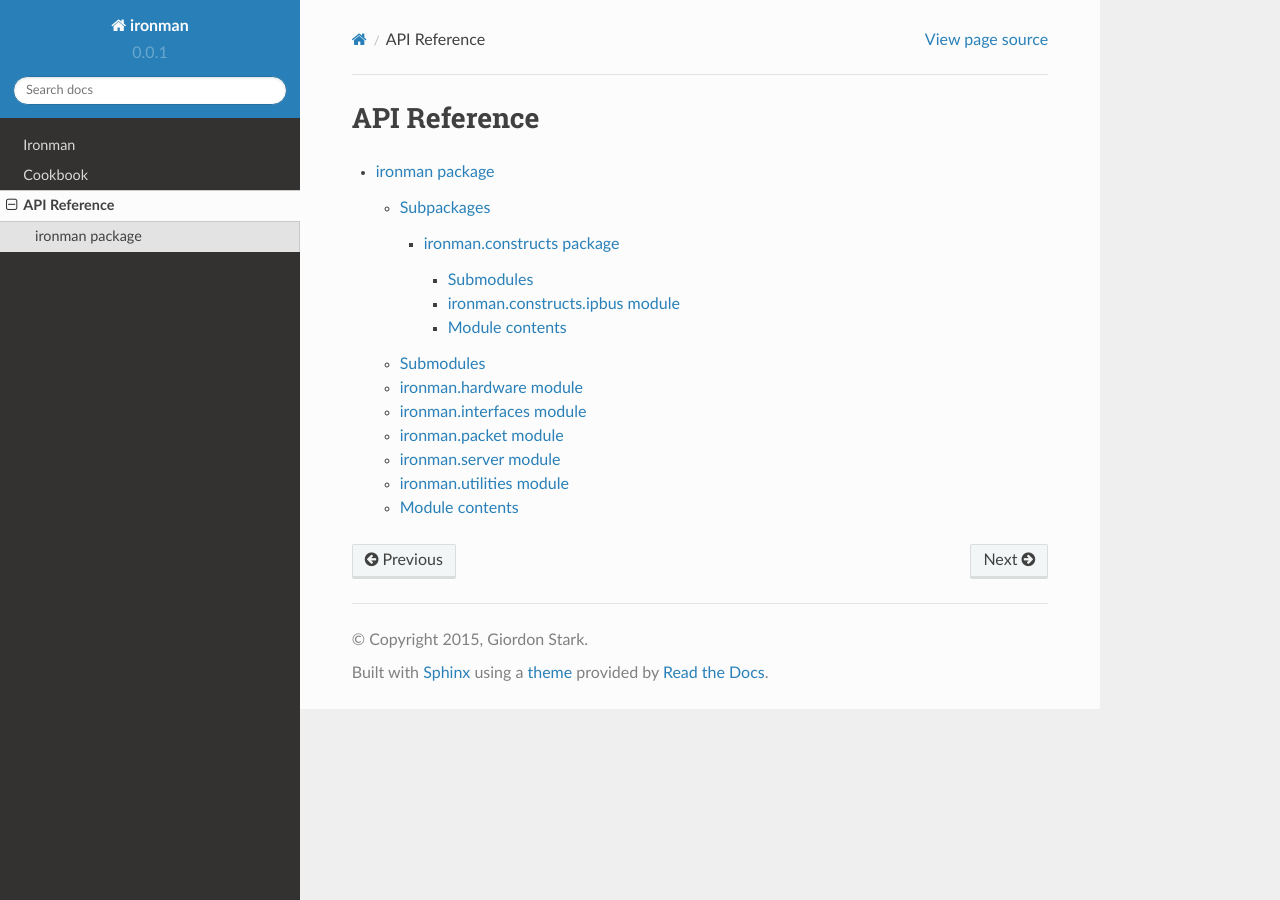
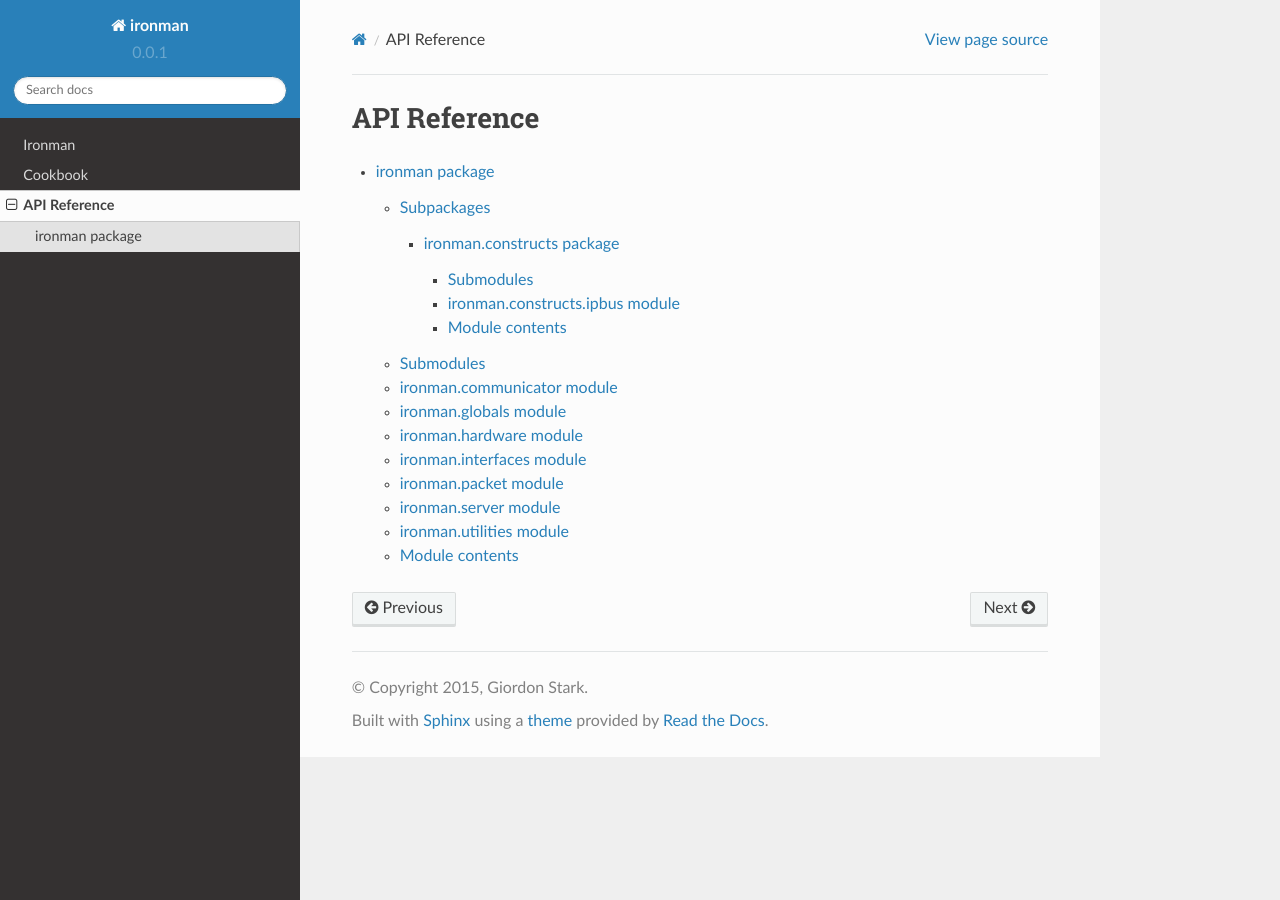
Before and after one commit to kratsg/ironman, a Sphinx documentation site: the page built from docs/modules.rst, in a window 1280 px wide. Built offline with Sphinx 7.4.7 and the Read the Docs theme 2.0.0, drawn with Linux system fonts in a browser that asks for light colours.

Commit message:
update docs

```diff
--- a/docs/ironman.rst
+++ b/docs/ironman.rst
@@ -10,6 +10,22 @@ Subpackages
 
 Submodules
 ----------
+
+ironman.communicator module
+---------------------------
+
+.. automodule:: ironman.communicator
+    :members:
+    :undoc-members:
+    :show-inheritance:
+
+ironman.globals module
+----------------------
+
+.. automodule:: ironman.globals
+    :members:
+    :undoc-members:
+    :show-inheritance:
 
 ironman.hardware module
 -----------------------
```
